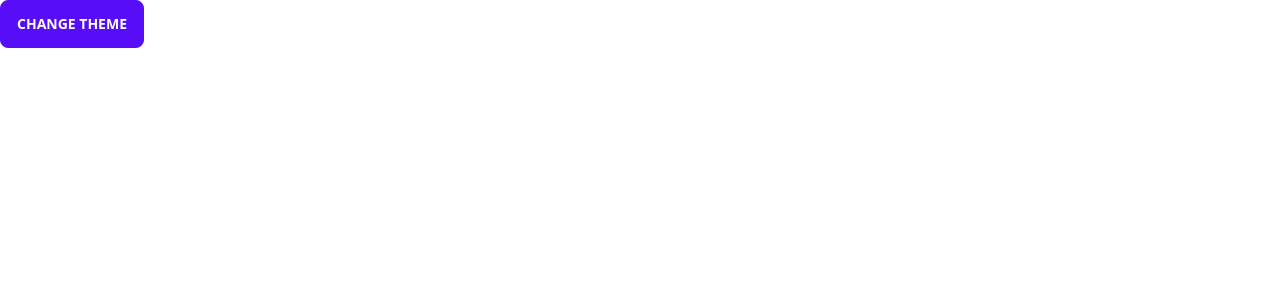
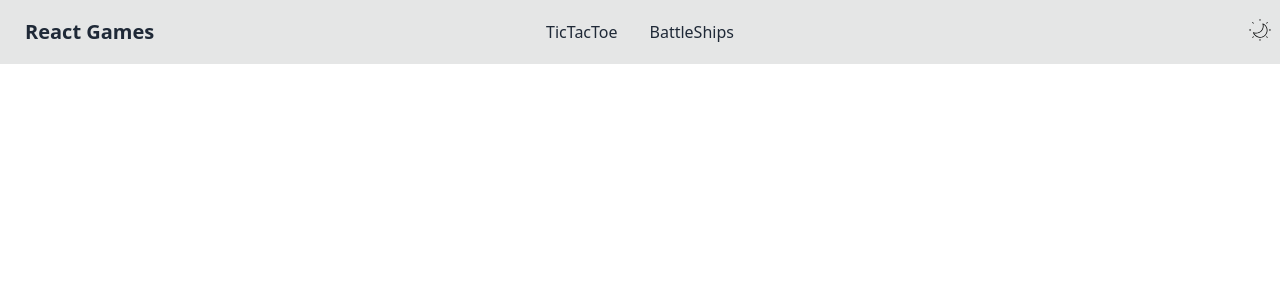
Before and after one commit to ileuca/react-games, a React (Create React App) app: page / in a window 1280 px wide. Shown: the top 300 px of the page. Built offline with nearby package versions, Linux system fonts and the light colour scheme.

Commit message:
added a little theme

```diff
--- a/src/App.tsx
+++ b/src/App.tsx
@@ -1,25 +1,16 @@
-import { useState } from "react";
+import { useContext, useState } from "react";
 import "./App.css";
+import { ThemeContext } from "./contexts/theme-context";
+import ReactGames from "./react-games";
 
 function App() {
-  const [theme, setTheme] = useState<string>("light");
+  const [theme, setTheme] = useState<"light" | "dark">("light");
   return (
-    <div data-theme={theme} className={"full-size"}>
-      <button
-        className="btn btn-primary btn-md"
-        onClick={() => {
-          setTheme((prevTheme) => {
-            if (prevTheme == "light") {
-              return "dark";
-            } else {
-              return "light";
-            }
-          });
-        }}
-      >
-        Change Theme
-      </button>
-    </div>
+    <ThemeContext.Provider value={{ theme, setTheme }}>
+      <div data-theme={theme} className={"full-size"}>
+        <ReactGames />
+      </div>
+    </ThemeContext.Provider>
   );
 }
 
--- /dev/null
+++ b/src/components/layout/layout.tsx
@@ -0,0 +1,54 @@
+import { FC, ReactNode, useContext } from "react";
+import { ReactComponent as SunIcon } from "../icons/svg/sun-icon.svg";
+import { ReactComponent as MoonIcon } from "../icons/svg/moon-icon.svg";
+import { ThemeContext } from "../../contexts/theme-context";
+type LayoutProps = {
+  children: ReactNode;
+};
+
+const Layout: FC<LayoutProps> = ({ children }) => {
+  const { theme, setTheme } = useContext(ThemeContext);
+  const changeTheme = () => {
+    setTheme((prevTheme) => {
+      if (prevTheme == "light") {
+        return "dark";
+      } else {
+        return "light";
+      }
+    });
+  };
+  return (
+    <div>
+      <div className="navbar bg-base-300" style={{ marginBottom: "10px" }}>
+        <div className="navbar-start">
+          <a className="btn btn-ghost normal-case text-xl">React Games</a>
+        </div>
+        <div className="navbar-center hidden lg:flex">
+          <ul className="menu menu-horizontal p-0">
+            <li>
+              <a>TicTacToe</a>
+            </li>
+            <li>
+              <a>BattleShips</a>
+            </li>
+          </ul>
+        </div>
+        <div className="navbar-end">
+          <ul>
+            <li>
+              <a
+                className="btn btn-square btn-xs btn-ghost"
+                onClick={changeTheme}
+              >
+                {theme == "dark" ? <SunIcon /> : <MoonIcon />}
+              </a>
+            </li>
+          </ul>
+        </div>
+      </div>
+      <div>{children}</div>
+    </div>
+  );
+};
+
+export default Layout;
--- /dev/null
+++ b/src/contexts/theme-context.ts
@@ -0,0 +1,12 @@
+import React from "react";
+import { Dispatch, SetStateAction } from "react";
+
+export interface IThemeContext {
+  theme: "light" | "dark";
+  setTheme: Dispatch<SetStateAction<"light" | "dark">>;
+}
+
+export const ThemeContext = React.createContext<IThemeContext>({
+  theme: "light",
+  setTheme: () => {},
+});
--- /dev/null
+++ b/src/pages/battle-ships/index.tsx
@@ -0,0 +1,5 @@
+const BattleShips = () => {
+  return <>This will be the BattleShips game</>;
+};
+
+export default BattleShips;
--- /dev/null
+++ b/src/pages/tic-tac-toe/index.tsx
@@ -0,0 +1,5 @@
+const TicTacToe = () => {
+  return <>This will be the XO game</>;
+};
+
+export default TicTacToe;
--- /dev/null
+++ b/src/react-games.tsx
@@ -0,0 +1,13 @@
+import { useContext } from "react";
+import Layout from "./components/layout/layout";
+import { ThemeContext } from "./contexts/theme-context";
+
+const ReactGames = () => {
+  return (
+    <Layout>
+      <></>
+    </Layout>
+  );
+};
+
+export default ReactGames;
```
Also changed, not shown: src/components/icons/svg/moon-icon.svg (added), src/components/icons/svg/sun-icon.svg (added).
